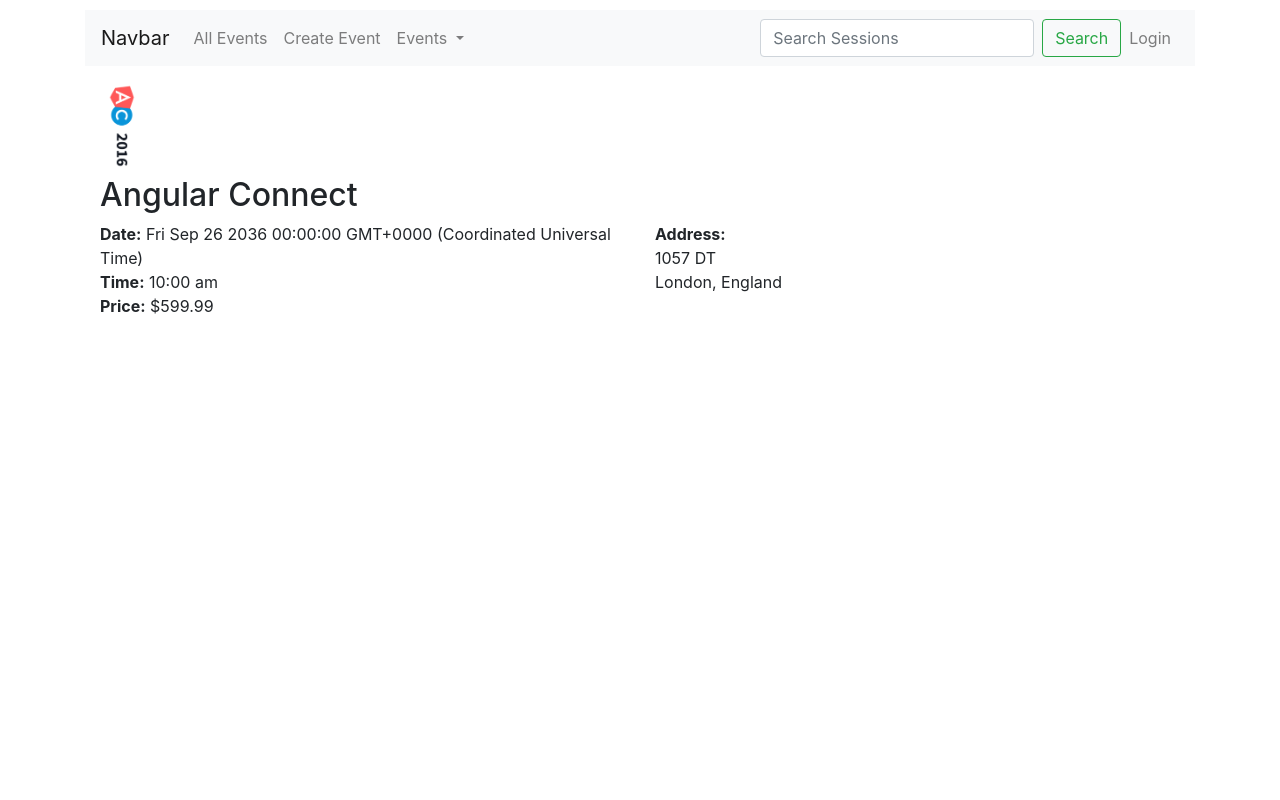
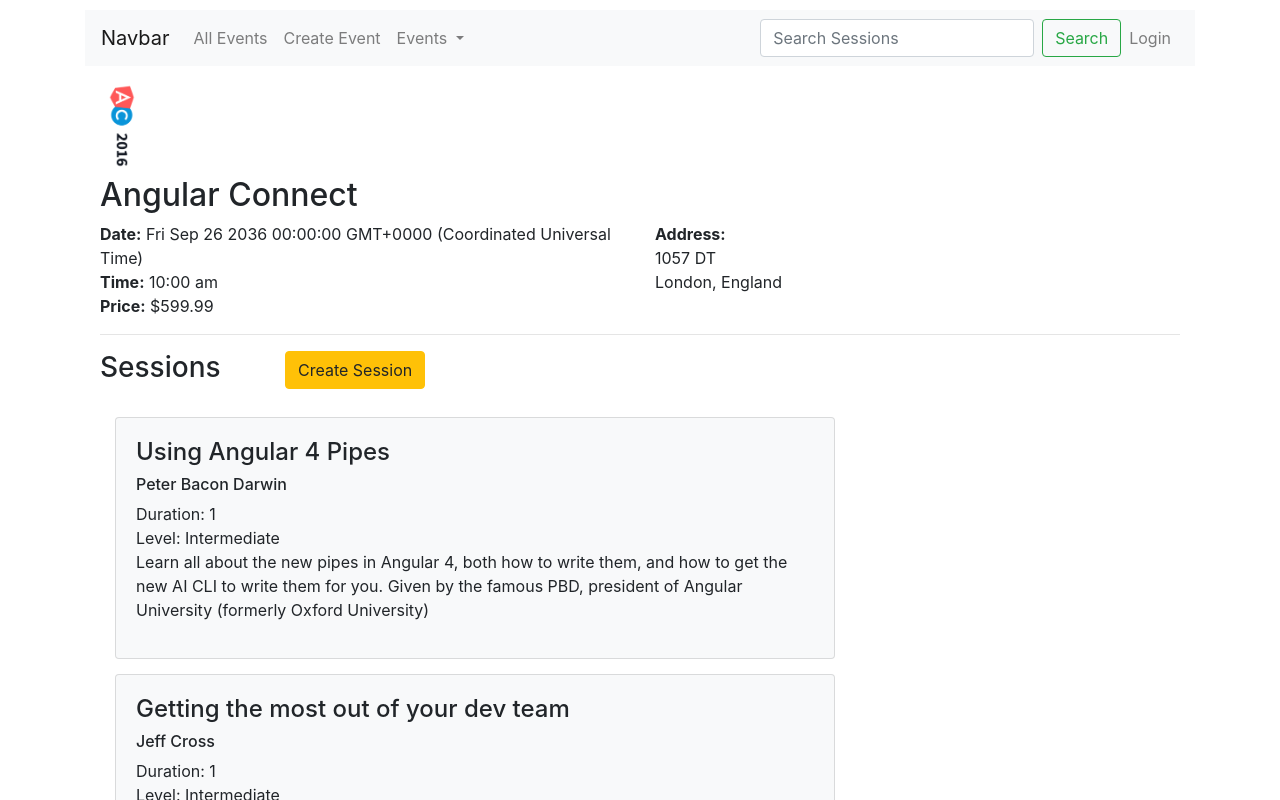
Before and after one commit to savitri26m/EventsApp, an Angular app: page /events/1 in a window 1280 px wide. Shown: the top 800 px of the page. Built offline with nearby package versions, Linux system fonts and the light colour scheme.

Commit message:
creating session and updating eventList to display the sessions

```diff
--- a/src/app/app.module.ts
+++ b/src/app/app.module.ts
@@ -11,6 +11,7 @@
 import { PageNotFoundComponent } from './page-not-found/page-not-found.component';
 import { FormsModule, ReactiveFormsModule } from '@angular/forms';
 import { CreateSessionComponent } from './events/create-session/create-session.component';
+import { SessionListComponent } from './events/session-list/session-list.component';
 // import { LoginComponent } from './user/login/login.component';
 // import { ProfileComponent } from './user/profile/profile.component';
 
@@ -24,6 +25,7 @@
     CreateEventComponent,
     PageNotFoundComponent,
     CreateSessionComponent,
+    SessionListComponent,
     // LoginComponent,
     // ProfileComponent
   ],
--- a/src/app/events-list.service.ts
+++ b/src/app/events-list.service.ts
@@ -336,9 +336,15 @@
     return this.eventsList.find(e => e.id === id)
   }
 
-  saveEventData(eventData){
+  saveEventData(eventData: IEvent){
     eventData.id = 999
     eventData.sessions= []
     this.eventsList.push(eventData)
   }
+
+  // Updating Event After adding new session
+  updateEvent(event: IEvent){
+    let index = this.eventsList.findIndex(x => x.id = event.id);
+    this.eventsList[index] = event;
+  }
 }
--- a/src/app/events/create-event/create-event.component.ts
+++ b/src/app/events/create-event/create-event.component.ts
@@ -1,6 +1,7 @@
 import { Component, OnInit } from '@angular/core';
 import { Router } from '@angular/router';
 import { EventsListService } from 'src/app/events-list.service';
+import { IEvent } from 'src/app/shared/event.model';
 
 @Component({
   selector: 'app-create-event',
@@ -9,6 +10,8 @@
 })
 export class CreateEventComponent implements OnInit {
   isDirty: boolean = true;
+
+
   constructor(private router: Router,
     private eventService: EventsListService) { }
 
@@ -31,7 +34,7 @@
 
   }
 
-  saveEvent(formValues){
+  saveEvent(formValues: IEvent){
     // console.log(formValues)
     this.eventService.saveEventData(formValues);
     this.isDirty = false;
--- a/src/app/events/create-session/create-session.component.html
+++ b/src/app/events/create-session/create-session.component.html
@@ -15,32 +15,64 @@
       </div>
       <div class="form-group">
         <label for="eventDate">Presenter:</label>
-        <input id="presenter" formControlName="presenter" type="text" class="form-control" placeholder="presenter..." />
+        <input id="presenter" formControlName="presenter"
+        [ngClass]="{'is-invalid': (sessionForm.get('presenter').touched || sessionForm.get('presenter').dirty )
+        && sessionForm.get('presenter').invalid}"
+        type="text" class="form-control" placeholder="presenter..." />
+        <span class="invalid-feedback">
+          <span *ngIf="sessionForm.get('presenter').errors?.required">
+            Please enter presenter name.
+          </span>
+          <span *ngIf="sessionForm.get('presenter').errors?.restrictedWords">
+            The first name must be longer than 3 characters.
+          </span>
+        </span>
       </div>
       <div class="form-group">
         <label for="duration">Duration:</label>
-        <select class="form-control" formControlName="duration" >
+        <select class="form-control"
+        [ngClass]="{'is-invalid': (sessionForm.get('duration').touched || sessionForm.get('duration').dirty )
+        && sessionForm.get('duration').invalid}"
+        formControlName="duration" >
           <option value="">select duration...</option>
           <option value="1">Half Hour</option>
           <option value="2">1 Hour</option>
           <option value="3">Half Day</option>
           <option value="4">Full Day</option>
         </select>
+        <span class="invalid-feedback" *ngIf="sessionForm.get('duration').errors?.required">
+          Please select duration
+        </span>
+
       </div>
       <div class="form-group">
         <label for="level">Level:</label>
-        <select class="form-control" formControlName="level" >
+        <select class="form-control"
+        [ngClass]="{'is-invalid': (sessionForm.get('level').touched || sessionForm.get('level').dirty )
+        && sessionForm.get('level').invalid}"
+        formControlName="level" >
           <option value="">select level...</option>
           <option value="Beginner">Beginner</option>
           <option value="Intermediate">Intermediate</option>
           <option value="Advanced">Advanced</option>
         </select>
+        <span class="invalid-feedback" *ngIf="sessionForm.get('level').errors?.required">
+          Please specify the level
+        </span>
       </div>
       <div class="form-group">
         <label for="abstract">Abstract:</label>
-        <textarea id="abstract" rows=3 formControlName="abstract" class="form-control" placeholder="abstract..."></textarea>
+        <textarea id="abstract" rows=3 class="form-control"
+        formControlName="abstract"
+        [ngClass]="{'is-invalid': (sessionForm.get('abstract').touched || sessionForm.get('abstract').dirty) &&
+          sessionForm.get('abstract').invalid }"
+        placeholder="abstract..."></textarea>
+        <span class="invalid-feedback">
+          <span *ngIf="sessionForm.get('abstract').errors?.required" >Required field</span>
+          <span *ngIf="sessionForm.get('abstract').errors?.maxlength"> Max length is 50</span>
+        </span>
       </div>
       <button type="submit" class="btn btn-primary">Save</button>
-      <button type="button" class="btn btn-default">Cancel</button>
+      <button type="button" class="btn btn-default" (click)="cancelSession()" >Cancel</button>
     </form>
   </div>
--- a/src/app/events/create-session/create-session.component.ts
+++ b/src/app/events/create-session/create-session.component.ts
@@ -1,6 +1,19 @@
-import { Component, OnInit } from '@angular/core';
-import { FormGroup, FormBuilder, Validators } from '@angular/forms';
-import { ISessions } from 'src/app/shared/event.model';
+import { Component, OnInit, Output, EventEmitter } from '@angular/core';
+import { FormGroup, FormBuilder, Validators, ValidatorFn, AbstractControl } from '@angular/forms';
+import { ISessions, IEvent } from 'src/app/shared/event.model';
+
+
+
+// function restrictedWords(words ) : ValidatorFn {
+//   return (c: AbstractControl): {[key: string]: boolean} | null => {
+//     if(!words) return null
+
+//     var invalidWords = words.map( w => c.value.includes(w) ?  w : null)
+
+//     return invalidWords && invalidWords.length > 0 ?
+//       { 'restrictedWords': invalidWords.join(', ') } : null
+//   }
+// }
 
 @Component({
   selector: 'app-create-session',
@@ -10,6 +23,9 @@
 export class CreateSessionComponent implements OnInit {
 
   constructor(private fb: FormBuilder) { }
+
+  @Output() saveNewSession = new EventEmitter<ISessions>();
+  @Output() oncancelSession = new EventEmitter<ISessions>();
 
   session = new ISessions();
 
@@ -21,11 +37,13 @@
       presenter: ['', Validators.required],
       duration: ['', Validators.required],
       level: ['', Validators.required],
-      abstract: ['', [Validators.required, Validators.maxLength(500)]]
+      abstract: ['', [Validators.required, Validators.maxLength(50)] ]
     })
+
+    console.log(this.sessionForm);
   }
 
-  saveSession(sessionValues){
+  saveSession(sessionValues: ISessions){
     console.log(sessionValues);
     this.session = {
       id: undefined,
@@ -36,6 +54,11 @@
       name: sessionValues.name
     }
     console.log(this.session);
+    this.saveNewSession.emit(this.session);
+  }
+
+  cancelSession(){
+    this.oncancelSession.emit();
   }
 
 }
--- a/src/app/events/event-details/event-details.component.html
+++ b/src/app/events/event-details/event-details.component.html
@@ -21,4 +21,20 @@
             </address>
         </div>
     </div>
+
+    <hr>
+    <div class="row">
+        <div class="col-md-2">
+            <h3>Sessions</h3>
+        </div>
+        <div class="col-md-2 pull-right">
+            <button class="btn btn-warning" type="button" (click)="addSession()" >Create Session </button>
+        </div>
+    </div>
+    <br>
+    <div class="col-md-10">
+        <app-create-session (saveNewSession)="addNewSession($event)" (oncancelSession)="cancelAddSession()" *ngIf="ifSession"></app-create-session>
+        <app-session-list *ngIf="!ifSession" [sessions]="event?.sessions" ></app-session-list>
+    </div>
+
 </div>
--- a/src/app/events/event-details/event-details.component.ts
+++ b/src/app/events/event-details/event-details.component.ts
@@ -2,7 +2,7 @@
 
 import { ActivatedRoute } from '@angular/router';
 import { EventsListService } from '../../events-list.service';
-import { IEvent } from 'src/app/shared/event.model';
+import { IEvent, ISessions } from 'src/app/shared/event.model';
 
 @Component({
   selector: 'app-event-details',
@@ -12,6 +12,7 @@
 export class EventDetailsComponent implements OnInit {
 
   event: IEvent;
+  ifSession: boolean;
 
   constructor(private eventService: EventsListService,
           private route: ActivatedRoute) { }
@@ -21,4 +22,22 @@
     this.event = this.eventService.getEvent(id);
   }
 
+  addSession(){
+    this.ifSession = true;
+  }
+
+  addNewSession(sessionData: ISessions){
+    // getting the last session id of the sessions in an event
+    const nextId = Math.max.apply(null, this.event.sessions.map(s => s.id));
+    sessionData.id = nextId; // adding session id to new created session
+    this.event.sessions.push(sessionData); // adding newly created session
+    this.eventService.updateEvent(this.event) //updating event on which session is added
+    this.ifSession = false // after saving showing the sessionsList
+  }
+
+  // on cancelling session displaying the sessions list
+  cancelAddSession(){
+    this.ifSession = false;
+  }
+
 }
--- /dev/null
+++ b/src/app/events/session-list/session-list.component.html
@@ -0,0 +1,13 @@
+<div class="row" style="margin-bottom: 15px;" *ngFor="let session of sessions">
+    <div class="col-md-10">
+        <div class="card bg-light">
+            <div class="card-body">
+                <h4>{{session.name}}</h4>
+                <h6>{{session.presenter}}</h6>
+                <span>Duration: {{session.duration}}</span><br />
+                <span>Level: {{session.level}}</span>
+                <p>{{session.abstract}}</p>
+            </div>
+        </div>
+    </div>
+</div>
--- /dev/null
+++ b/src/app/events/session-list/session-list.component.ts
@@ -0,0 +1,18 @@
+import { Component, OnInit, Input } from '@angular/core';
+import { ISessions } from 'src/app/shared/event.model';
+
+@Component({
+  selector: 'app-session-list',
+  templateUrl: './session-list.component.html',
+  styleUrls: ['./session-list.component.css']
+})
+export class SessionListComponent implements OnInit {
+// getting array of sessions as input from eventsList
+  @Input() sessions: ISessions[];
+
+  constructor() { }
+
+  ngOnInit(): void {
+  }
+
+}
```
Also changed, not shown: src/app/events/session-list/session-list.component.css (added).
